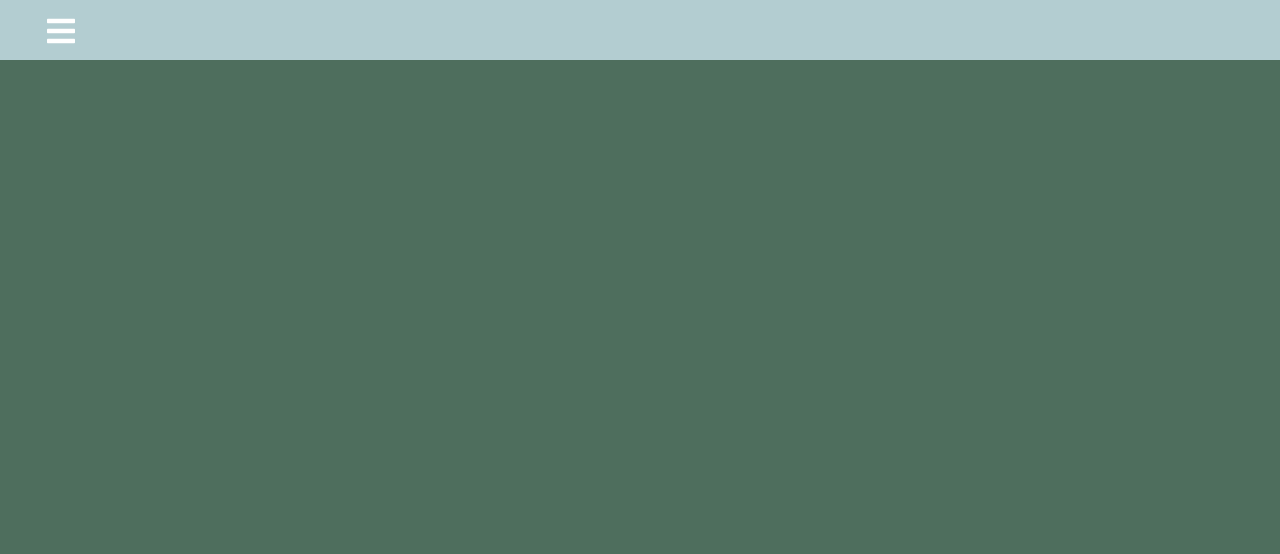
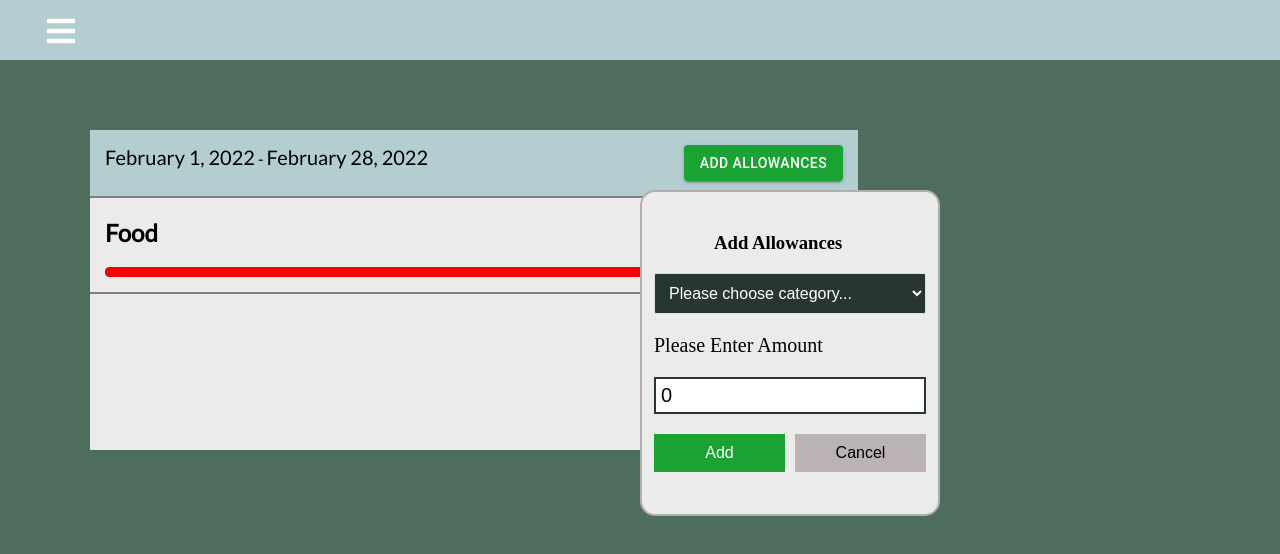
Before and after one commit to enukeWebDev/budget-tracker, a React (Create React App) app: page /allowances in a window 1280 px wide. Shown: the top 554 px of the page. Built offline with nearby package versions, Linux system fonts and the light colour scheme.

Commit message:
allowance page added

```diff
--- a/src/App.js
+++ b/src/App.js
@@ -6,6 +6,7 @@ import { Routes, Route} from "react-router-dom";
 import { GlobalProvider } from './context/GlobalState';
 // import Navbar from './components/navbar/Navbar'
 import Welcome from './components/Welcome'
+import Allowances from "./components/Allowances";
 import './App.css';
 
 function App() {
@@ -20,6 +21,7 @@ function App() {
         <Route path="/signup" element={<Signup />} />
         <Route path="/home" element={<Home />} />
         <Route path="/transactions" element={<Transaction />} />
+        <Route path="/allowances" element={<Allowances/>} />
       </Routes>
   </main>
   </GlobalProvider>
--- a/src/components/AddTransaction.js
+++ b/src/components/AddTransaction.js
@@ -3,11 +3,6 @@ import React, { useState, useContext, useEffect } from 'react';
 import { GlobalContext } from '../context/GlobalState';
 import './AddTransaction.css';
 import DatePicker from 'react-date-picker';
-import Icon from '@mui/material/Icon';
-// import Box from '@mui/material/Box';
-// import Slider from '@mui/material/Slider';
-import AddCircleRoundedIcon from '@mui/icons-material/AddCircleRounded';
-import Tooltip from '@mui/material/Tooltip';
 
 export const AddTransaction = () => {
 
--- /dev/null
+++ b/src/components/Allowances/Bottom.css
@@ -0,0 +1,21 @@
+.bottom--bar {
+  border-bottom: 2px solid grey;
+  padding:15px;
+  padding-top: 0;
+}
+
+.bar--headers {
+  display: flex;
+  justify-content: space-between;
+}
+
+.show--right{
+  font-size: 18px;
+  display: flex;
+  flex-direction: column;
+  margin-top: 12px;
+}
+
+.assigned--money {
+  margin-left: auto;
+}
--- /dev/null
+++ b/src/components/Allowances/Bottom.js
@@ -0,0 +1,24 @@
+import React, { useContext } from 'react';
+import { GlobalContext } from '../../context/GlobalState';
+import ProgressBar from './ProgressBar';
+
+import './Bottom.css';
+//Instead of passing props - just in transaction and destructure for simplicity
+const Bottom = () => {
+
+  return (
+      <div className="bottom--bar" >
+        <div className="bar--headers">
+           <h2>Food </h2>
+           <div className="show--right">
+             <span className="assigned--money">500</span>
+             <span className='spent'>overspent:300</span>
+           </div>
+        </div>
+        <ProgressBar />
+      </div>
+
+  )
+}
+
+ export default Bottom;
--- /dev/null
+++ b/src/components/Allowances/Form.js
@@ -0,0 +1,43 @@
+import {useState, useContext} from 'react';
+import './form.css';
+import { GlobalContext } from '../../context/GlobalState';
+
+const Form = () =>{
+  const [amount, setAmount] = useState(0);
+  const [category, setCategory] = useState("");
+
+  const onSubmit = () =>{
+
+  }
+  const handleCategory = () =>{
+
+  }
+
+  return (
+    <div class="allowance-form">
+    <h3 className="add-head--allow">Add Allowances</h3>
+      <form onSubmit={onSubmit}>
+        <div className="form-control--allow" >
+          <select onChange={handleCategory} name="category"  className="select__cat--display--allow">
+            <option value="types">Please choose category...</option>
+            {/* {selectCatOptions} */}
+          </select>
+        </div>
+
+        <div className="form-controls--allow">
+          <p className="form__label--allow">
+          <label htmlFor="amount">Please Enter Amount<br /> </label>
+          </p>
+          <input type='number' step="0.1" className="form__input--allow" value={amount} onChange={(e) => setAmount(e.target.value)} placeholder="Enter amount..." />
+          <br />
+        </div>
+        <div className='btns'>
+        <button className="btn--allow-add" >Add</button>
+        <button className="btn--allow-cancel" >Cancel</button>
+        </div>
+      </form>
+    </div>
+  )
+}
+
+export default Form;
--- /dev/null
+++ b/src/components/Allowances/ProgressBar.js
@@ -0,0 +1,47 @@
+import {
+  LinearProgress,
+  Typography,
+  ThemeProvider,
+  createMuiTheme,
+  Box
+} from "@material-ui/core";
+
+const ProgressBar = () => {
+  const grey = "#f5f5f5";
+  const theme = createMuiTheme({
+    palette: {
+      primary: {
+        main: "#ff0000"
+      }
+    },
+    overrides: {
+      MuiLinearProgress: {
+        root: {
+          borderRadius: 4,
+          height: 10
+        },
+        bar1Determinate: {
+          borderRadius: 4
+        },
+        colorPrimary: {
+          backgroundColor: grey
+        }
+      },
+
+    }
+  });
+
+  return (
+    <>
+    <ThemeProvider theme={theme}>
+      <Box display="flex" alignItems="center">
+        <Box width="100%"  mr={1}>
+          <LinearProgress  variant="determinate" value={100} />
+        </Box>
+      </Box>
+    </ThemeProvider>
+    </>
+  )
+}
+
+export default ProgressBar;
--- /dev/null
+++ b/src/components/Allowances/Top.css
@@ -0,0 +1,16 @@
+.btn--add--allowances{
+  background-color: #1aa333;
+  font-size: 19px
+}
+.btn--add--allowances:hover {
+  background-color: #1aa333;
+}
+
+.top--bar{
+  display: flex;
+  justify-content: space-between;
+  border-bottom: 2px solid grey;
+  padding:15px;
+  background-color: #B3CDD1;
+
+}
--- /dev/null
+++ b/src/components/Allowances/Top.js
@@ -0,0 +1,25 @@
+import React, { useContext } from 'react';
+import { GlobalContext } from '../../context/GlobalState';
+import Moment from 'react-moment';
+import Button from '@mui/material/Button';
+import './Top.css';
+//Instead of passing props - just in transaction and destructure for simplicity
+const Top = () => {
+
+  const { transactions,deleteTransaction } = useContext(GlobalContext);
+  const date = new Date();
+  const lastDay = new Date(date.getFullYear(), date.getMonth() + 1, 0);
+  const firstDay = new Date(date.getFullYear(), date.getMonth(), 1);
+
+  return (
+      <div className="top--bar" >
+        <div >
+        <Moment className="chart__bottom" date={firstDay} format='LL' /> -  <Moment className="chart__bottom" date={lastDay} format='LL' />
+        </div>
+        <Button variant="contained" className="btn--add--allowances" style={{ backgroundColor: '#1aa333' }}>Add Allowances</Button>
+      </div>
+
+  )
+}
+
+export default Top;
--- /dev/null
+++ b/src/components/Allowances/form.css
@@ -0,0 +1,98 @@
+.allowance-form{
+  width:300px;
+  margin:17px;
+  top: 110px;
+  margin-left:50%;
+  padding-left:12px;
+  padding-bottom:12px;
+  padding-right:12px;
+  /* padding-top: -12px; */
+  background-color: #EBEBEB;
+  border: #b1aeae 2px solid;
+  border-radius: 15px;
+  position:relative;
+  transition: opacity 0.3s ease;
+}
+.add-head--allow{
+  margin-top: -2px;
+  margin-left: 60px;
+}
+
+
+.select__cat--display--allow{
+cursor: pointer;
+background-color: #27372F;
+border: 1px solid #dedede;
+color: #fff;
+border-radius: 2px;
+display: block;
+font-size: 16px;
+padding: 10px;
+width: 100%;
+margin: 10px 0 15px;
+padding: 10px;
+}
+
+
+
+
+.btn--allow-add {
+cursor: pointer;
+background-color:#1aa333;
+box-shadow: 2px;
+color: #fff;
+border: 0;
+display: block;
+font-size: 16px;
+margin: 10px 0 30px;
+padding: 10px;
+width: 50%;
+margin-right: 5px;
+}
+.btn--allow-cancel {
+  background-color:  rgb(187, 179, 179);
+  cursor: pointer;
+  color:black;
+  border: 0;
+  display: block;
+  font-size: 16px;
+  margin: 10px 0 30px;
+  padding: 10px;
+  width: 50%;
+  margin-left: 5px;
+  }
+
+.btn--allow-cancel:hover{
+     background-color:  rgb(187, 179, 179);
+      box-shadow: 0px 15px 20px ;
+      transform: translateY(-2px);
+  }
+  .btn--allow-add:hover{
+    background-color: #0a741d;
+    box-shadow: 0px 15px 20px ;
+    transform: translateY(-2px);
+}
+
+.btn--allow:focus{
+outline: 0;
+}
+
+.form__label--allow{
+font-size: 20px;
+}
+.form__input--allow {
+font-size: 20px;
+padding: 5px;
+border: #27372F 2px solid;
+margin-bottom: 10px;
+width:100%;
+}
+
+.add-head--allow{
+align-content: center;
+margin-top: 40px;
+}
+.btns {
+  width:100%;
+  display: flex;
+}
--- /dev/null
+++ b/src/components/Allowances/index.css
@@ -0,0 +1,11 @@
+.allowances {
+  min-height:40vh;
+  background-color: #EBEBEB;
+  margin: 50px;
+  margin-left: 90px;
+  /* padding: 23px; */
+  min-width:60%;
+  align-self: center;
+  font-family: 'Lato', sans-serif;
+  position:fixed;
+}
--- /dev/null
+++ b/src/components/Allowances/index.js
@@ -0,0 +1,26 @@
+import React, { useContext } from 'react';
+import { GlobalContext } from '../../context/GlobalState';
+import './index.css';
+import Topbar from './Top';
+import Bottombar from './Bottom';
+import Form from './Form';
+
+//Instead of passing props - just in transaction and destructure for simplicity
+const Allowances = () => {
+
+  const { transactions,deleteTransaction } = useContext(GlobalContext);
+
+
+  return (
+    <div>
+      <div className="allowances">
+        <Topbar />
+        <Bottombar />
+
+      </div>
+        <Form />
+    </div>
+  )
+}
+
+export default Allowances;
```
